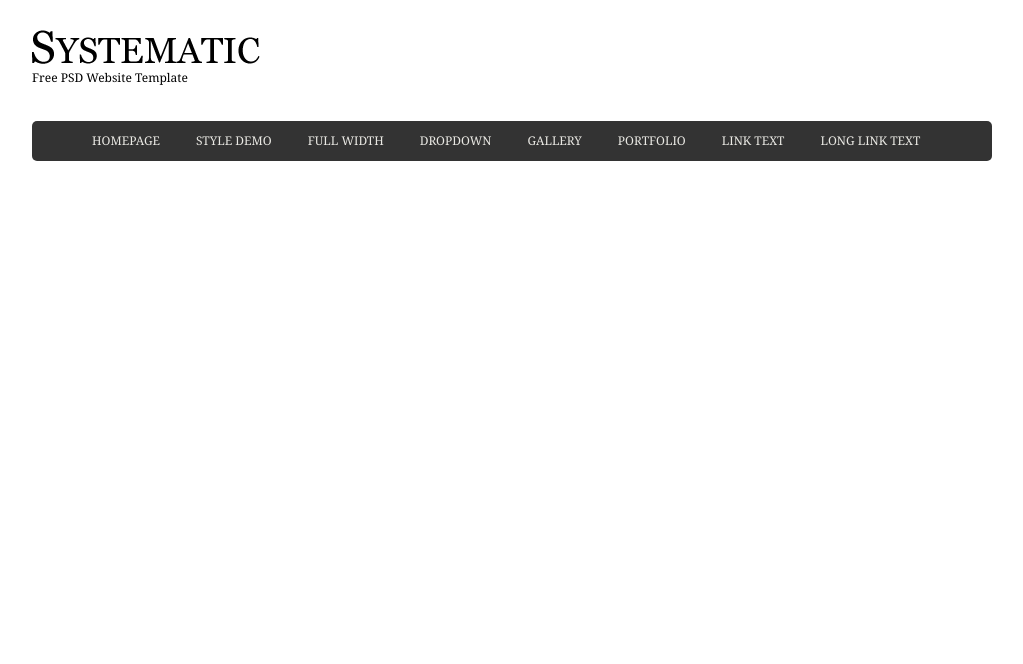
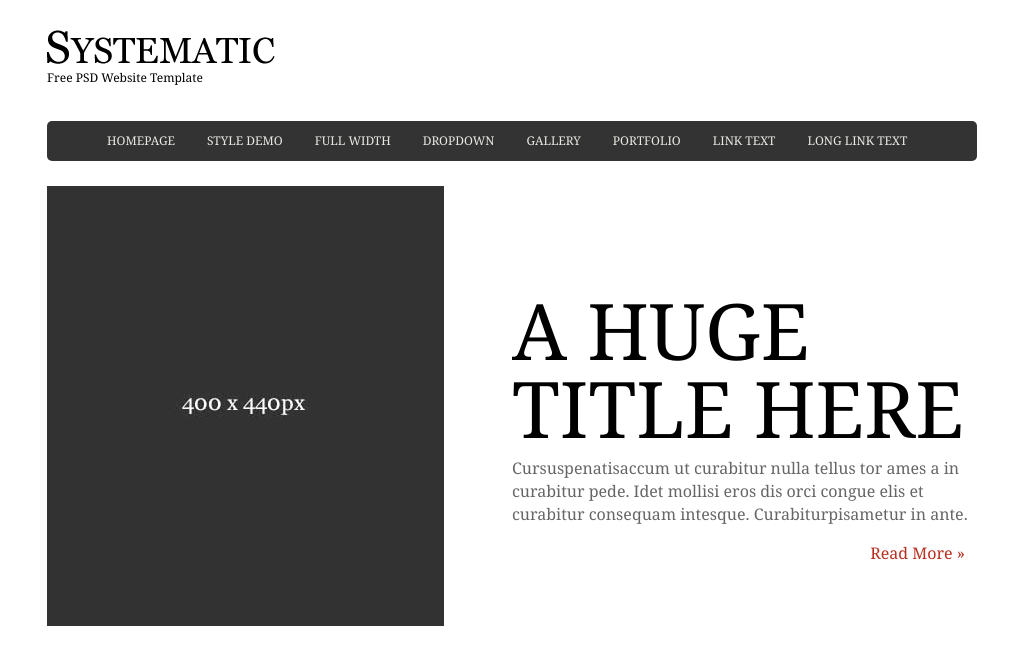
Before and after one commit to dykyiivan/Systematic-light, a plain HTML site: page index.html in a window 1280 px wide. Shown: the whole page, without its empty margins (128-1151 px from the left). Drawn offline with nearby package versions, Linux system fonts and the light colour scheme.

Commit message:
create first content div

```diff
--- a/css/style.css
+++ b/css/style.css
@@ -3,11 +3,13 @@
 	margin: 0;
 }
 
-
+.row {
+	margin: 0;
+}
 
 /* Header */
 
-#header {
+header {
 	height: 160px;
 }
 
@@ -27,13 +29,14 @@
 	border-radius: 5px;
 	width: 100%;
 	padding-left: 60px;
+	margin-bottom: 25px;
 }
 
 .navbar-nav li a {
 	color: #e9e8e3;
 	font-size: 12px;
 	font-family: Georgia, sans-serif;
-	padding: 10px 36px 10px 0;
+	padding: 10px 32px 10px 0;
 }
 
 .navbar-nav li a:hover {
@@ -41,3 +44,44 @@
 	color: #ba2e1f;
 	cursor: pointer;
 }
+
+/* Contant */
+.col-lg-6 {
+	padding: 0 0 0 0;
+}
+
+.col-img {
+	margin-right: 50px;
+}
+
+.col-text{
+	color: #666;
+	font-size: 16px;
+	font-family: Georgia, sans-serif;
+}
+
+.main-title {
+	color: #000;
+	font-family: Georgia, sans-serif;
+	font-size: 78px;
+	margin-top: 105px;
+	line-height: 1;
+}
+
+.read-more{
+	text-align: right;
+}
+
+.btn-default {
+	border: none;
+	color: #ba2e1f;
+	font-size: 16px;
+	font-family:  Georgia, sans-serif;
+}
+
+.btn-default:hover {
+	border: none;
+	color: #ba2e1f;
+	text-decoration: underline;
+	background: none;
+}
--- a/index.html
+++ b/index.html
@@ -3,7 +3,7 @@
   <head>
     <meta charset="utf-8">
     <meta http-equiv="X-UA-Compatible" content="IE=edge">
-    <meta name="viewport" content="width=device-width, initial-scale=1">
+    <meta name="viewport" content="width=device-width, initial-scale=1 user-scalable=no">
     <!-- The above 3 meta tags *must* come first in the head; any other head content must come *after* these tags -->
     <title>Bootstrap 101 Template</title>
 
@@ -19,16 +19,17 @@
     <![endif]-->
   </head>
   <body>
-  <div class="container wrapper">
-    <div class="row" id="header">
+  <div class="container">
+   <header>
+    <div class="row">
       <div class="span12" >
           <a href="#"><img src="images/logo.png" class="logo" alt="Логотип"></a>
       </div>
-      <div class="span12">
+     <div class="span12">
         <p class="slogan">Free PSD Website Template</p>
       </div>
-      <div class="span12" >
-          <ul class="nav navbar-nav menu">
+     <div class="span12">
+          <ul class="nav navbar-nav">
             <li><a href="#">HOMEPAGE</a></li>
             <li><a href="#">STYLE DEMO</a></li>
             <li><a href="#">FULL WIDTH</a></li>
@@ -40,6 +41,21 @@
           </ul>
       </div>
     </div>
+    </header>
+    <section class="features">
+      <div class="row">
+        <div class="col-lg-6">
+          <div class="pull-left col-img ">
+          <a href="#"><img src="images/main-article-img.jpg" class="main-img" alt="Main Image"></a>
+         </div>
+        </div>
+        <div class="col-lg-6 col-text">
+            <p class="main-title">A HUGE<br>TITLE HERE</p>
+            <p>Cursuspenatisaccum ut curabitur nulla tellus tor ames a in curabitur pede. Idet mollisi eros dis orci congue elis et curabitur consequam intesque. Curabiturpisametur in ante.</p>
+            <p class="read-more"><a href="#" class="btn btn-default">Read More »</a></p>
+        </div>
+      </div>
+    </section>
 
   </div>
     <!-- jQuery (necessary for Bootstrap's JavaScript plugins) -->
```
